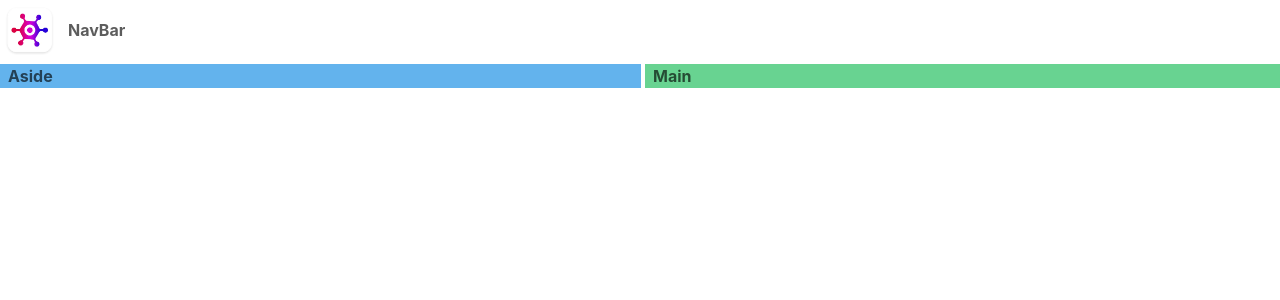
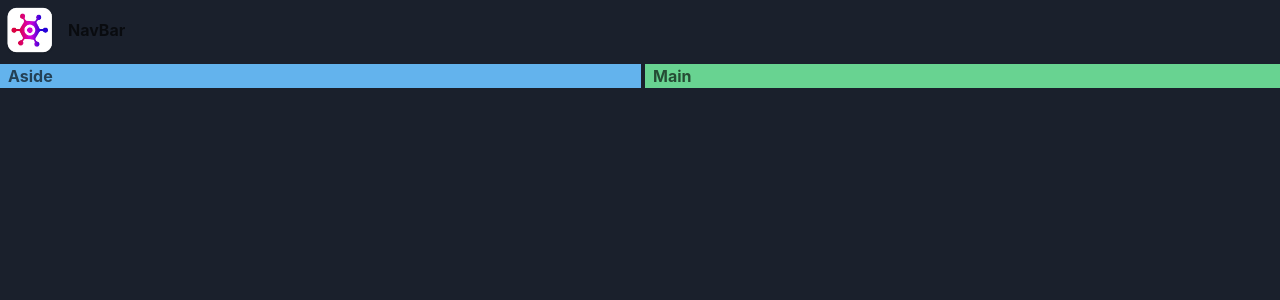
Before and after one commit to cosminmoldovan/game-hub, a React (Vite) app: page / in a window 1280 px wide. Shown: the top 300 px of the page. Built offline with nearby package versions, Linux system fonts and the light colour scheme.

Commit message:
implement dark mode

```diff
--- a/src/main.tsx
+++ b/src/main.tsx
@@ -1,12 +1,14 @@
 import React from 'react'
 import ReactDOM from 'react-dom/client'
-import { ChakraProvider } from "@chakra-ui/react";
+import { ChakraProvider, ColorModeScript } from "@chakra-ui/react";
 import App from './App'
+import theme from './theme';
 import './index.css'
 
 ReactDOM.createRoot(document.getElementById("root") as HTMLElement).render(
   <React.StrictMode>
-    <ChakraProvider>
+    <ChakraProvider theme={theme}>
+      <ColorModeScript initialColorMode={theme.config.initialColorMode}/>
       <App />
     </ChakraProvider>
   </React.StrictMode>
--- /dev/null
+++ b/src/theme.ts
@@ -0,0 +1,6 @@
+import { extendTheme, Theme, ThemeConfig } from "@chakra-ui/react";
+const config: ThemeConfig = {
+    initialColorMode: "dark"
+}
+const theme = extendTheme({config})
+export default theme;
```
